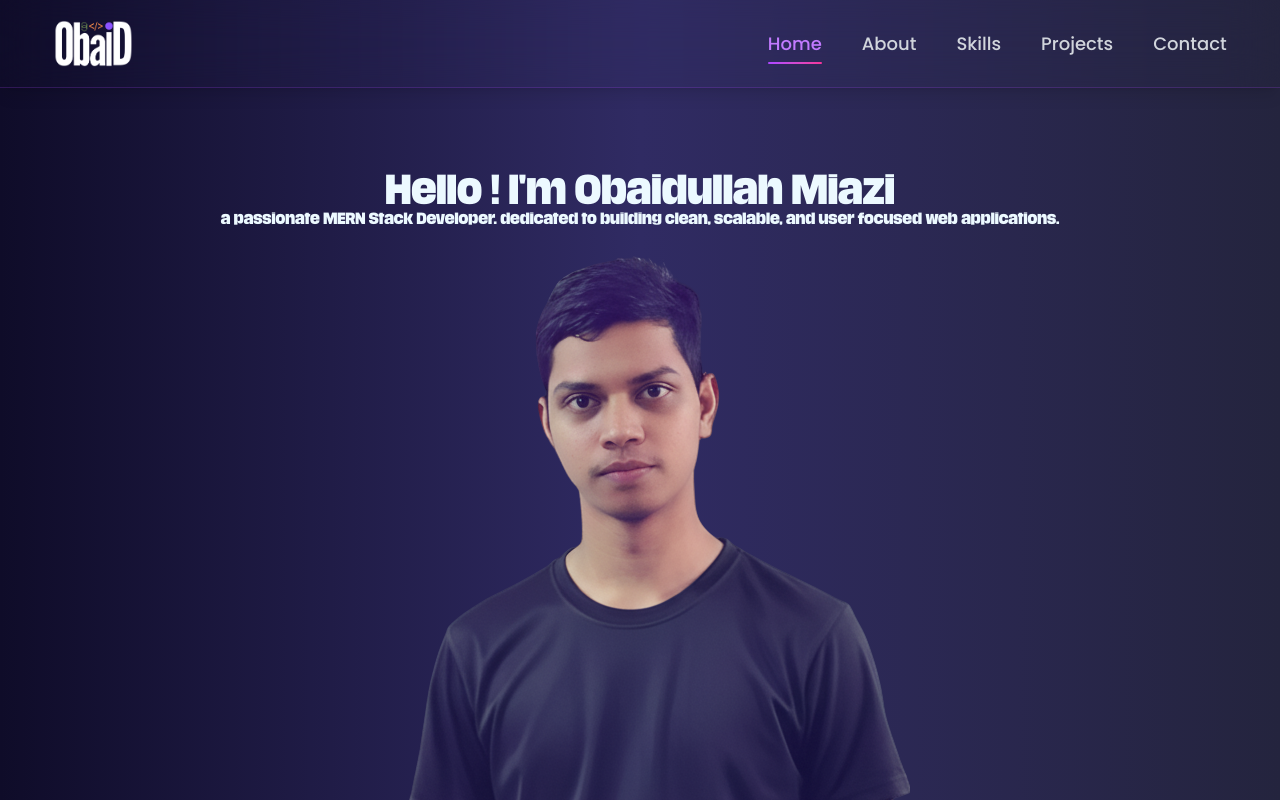
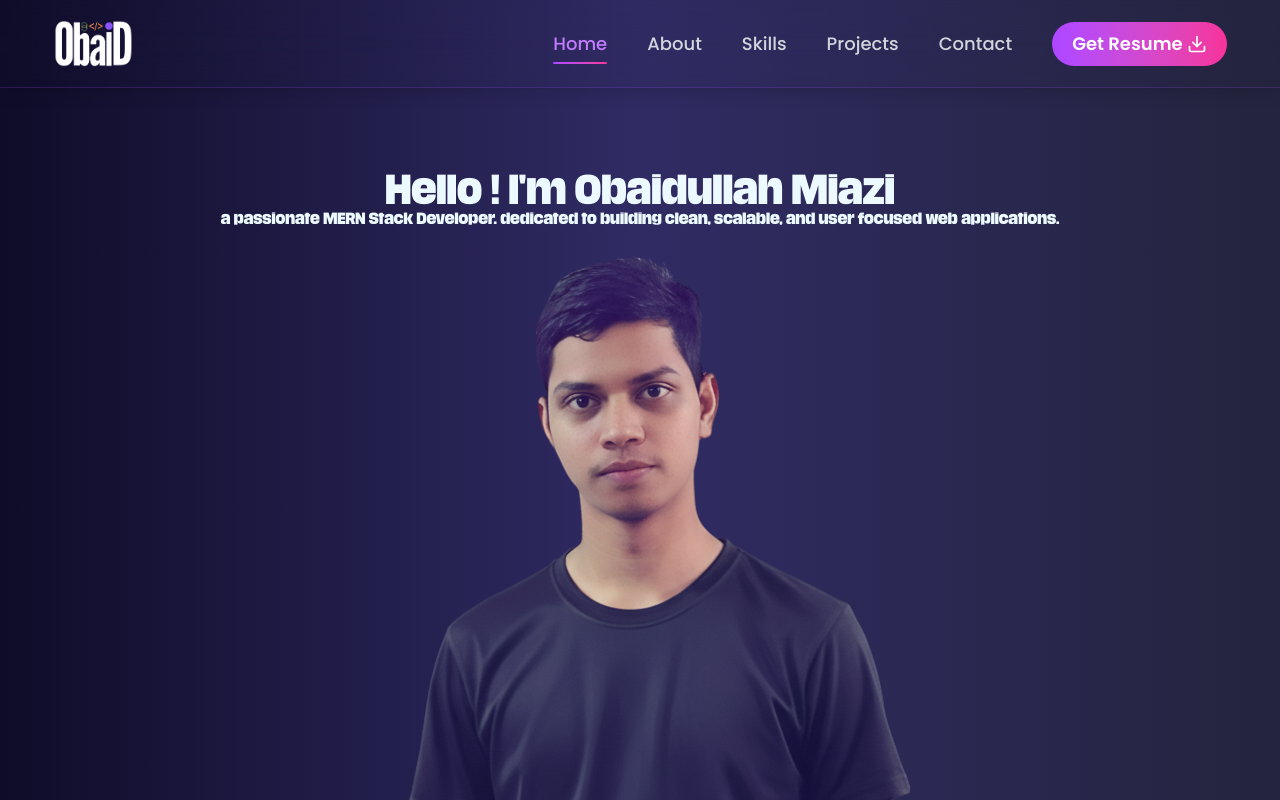
Before and after one commit to obaidullah-miazi-dev/My-Portfolio, a React (Vite) app: page / in a window 1280 px wide. Shown: the top 800 px of the page. Built offline with nearby package versions, Linux system fonts and the light colour scheme.

Commit message:
added resume download button

```diff
--- a/src/components/Navbar.jsx
+++ b/src/components/Navbar.jsx
@@ -1,19 +1,19 @@
 // src/components/Navbar.jsx
-import React, { useState, useEffect } from 'react';
-import Container from './Container';
-import { Menu, X } from 'lucide-react';
-import logo from '../assets/images/Logo.png';
+import React, { useState, useEffect } from "react";
+import Container from "./Container";
+import { DownloadIcon, Menu, X } from "lucide-react";
+import logo from "../assets/images/Logo.png";
 
 const Navbar = () => {
   const [isOpen, setIsOpen] = useState(false);
-  const [activeSection, setActiveSection] = useState('home');
+  const [activeSection, setActiveSection] = useState("home");
 
   const navLinks = [
-    { name: 'Home', href: '#home' },
-    { name: 'About', href: '#about' },
-    { name: 'Skills', href: '#skills' },
-    { name: 'Projects', href: '#projects' },
-    { name: 'Contact', href: '#contact' },
+    { name: "Home", href: "#home" },
+    { name: "About", href: "#about" },
+    { name: "Skills", href: "#skills" },
+    { name: "Projects", href: "#projects" },
+    { name: "Contact", href: "#contact" },
   ];
 
   // Smooth scroll function
@@ -24,8 +24,8 @@ const Navbar = () => {
     const element = document.querySelector(href);
     if (element) {
       element.scrollIntoView({
-        behavior: 'smooth',
-        block: 'start',
+        behavior: "smooth",
+        block: "start",
       });
     }
   };
@@ -33,8 +33,8 @@ const Navbar = () => {
   // Highlight active section on scroll
   useEffect(() => {
     const handleScroll = () => {
-      let current = 'home';
-      const sections = navLinks.map(link => link.href.substring(1));
+      let current = "home";
+      const sections = navLinks.map((link) => link.href.substring(1));
 
       for (const section of sections) {
         const el = document.getElementById(section);
@@ -48,8 +48,8 @@ const Navbar = () => {
       setActiveSection(current);
     };
 
-    window.addEventListener('scroll', handleScroll);
-    return () => window.removeEventListener('scroll', handleScroll);
+    window.addEventListener("scroll", handleScroll);
+    return () => window.removeEventListener("scroll", handleScroll);
   }, []);
 
   return (
@@ -57,8 +57,16 @@ const Navbar = () => {
       <Container>
         <div className="flex justify-between items-center py-5">
           {/* Logo */}
-          <a href="#home" onClick={(e) => handleNavClick(e, '#home')} className="flex items-center gap-3">
-            <img src={logo} alt="Obaidullah Miazi" className="w-20 rounded-lg" />
+          <a
+            href="#home"
+            onClick={(e) => handleNavClick(e, "#home")}
+            className="flex items-center gap-3"
+          >
+            <img
+              src={logo}
+              alt="Obaidullah Miazi"
+              className="w-20 rounded-lg"
+            />
           </a>
 
           {/* Desktop Menu */}
@@ -70,8 +78,8 @@ const Navbar = () => {
                   onClick={(e) => handleNavClick(e, link.href)}
                   className={`relative font-medium transition-all duration-300 ${
                     activeSection === link.href.substring(1)
-                      ? 'text-purple-400'
-                      : 'text-gray-300 hover:text-white'
+                      ? "text-purple-400"
+                      : "text-gray-300 hover:text-white"
                   }`}
                 >
                   {link.name}
@@ -81,6 +89,15 @@ const Navbar = () => {
                 </a>
               </li>
             ))}
+
+            {/* resume download button  */}
+            <a
+              href="/Obaidullah's_Resume.pdf"
+              download
+              className="px-5 py-2 rounded-full bg-linear-to-r from-purple-500 to-pink-500 text-white font-semibold hover:scale-105 transition-transform duration-500 flex items-center gap-1"
+            >
+              Get Resume <DownloadIcon size={20} />
+            </a>
           </ul>
 
           {/* Mobile Menu Button (Mobile) */}
@@ -95,10 +112,10 @@ const Navbar = () => {
         {/* Mobile Menu */}
         <div
           className={`md:hidden overflow-hidden transition-all duration-500 ease-in-out ${
-            isOpen ? 'max-h-96 opacity-100' : 'max-h-0 opacity-0'
+            isOpen ? "max-h-[480px] opacity-100" : "max-h-0 opacity-0"
           }`}
         >
-          <ul className="py-4 space-y space-y-4 border-t border-purple-500/20 pt-6">
+          <ul className="py-4 space-y space-y-4 border-t border-purple-500/20 pt-6 ">
             {navLinks.map((link) => (
               <li key={link.href}>
                 <a
@@ -106,14 +123,25 @@ const Navbar = () => {
                   onClick={(e) => handleNavClick(e, link.href)}
                   className={`block py-3 text-lg font-medium transition-colors ${
                     activeSection === link.href.substring(1)
-                      ? 'text-purple-400'
-                      : 'text-gray-300'
+                      ? "text-purple-400"
+                      : "text-gray-300"
                   }`}
                 >
                   {link.name}
                 </a>
               </li>
             ))}
+
+            {/* resume download button  */}
+            <li>
+              <a
+                href="/Obaidullah's_Resume.pdf"
+                download
+                className="block text-center py-3 mt-4 rounded-full bg-linear-to-r from-purple-500 to-pink-500 text-white font-semibold flex items-center justify-center gap-2"
+              >
+                Download Resume <DownloadIcon size={20}/>
+              </a>
+            </li>
           </ul>
         </div>
       </Container>
```
Also changed, not shown: 1 other file (tests, documents, lock files or other folders).
